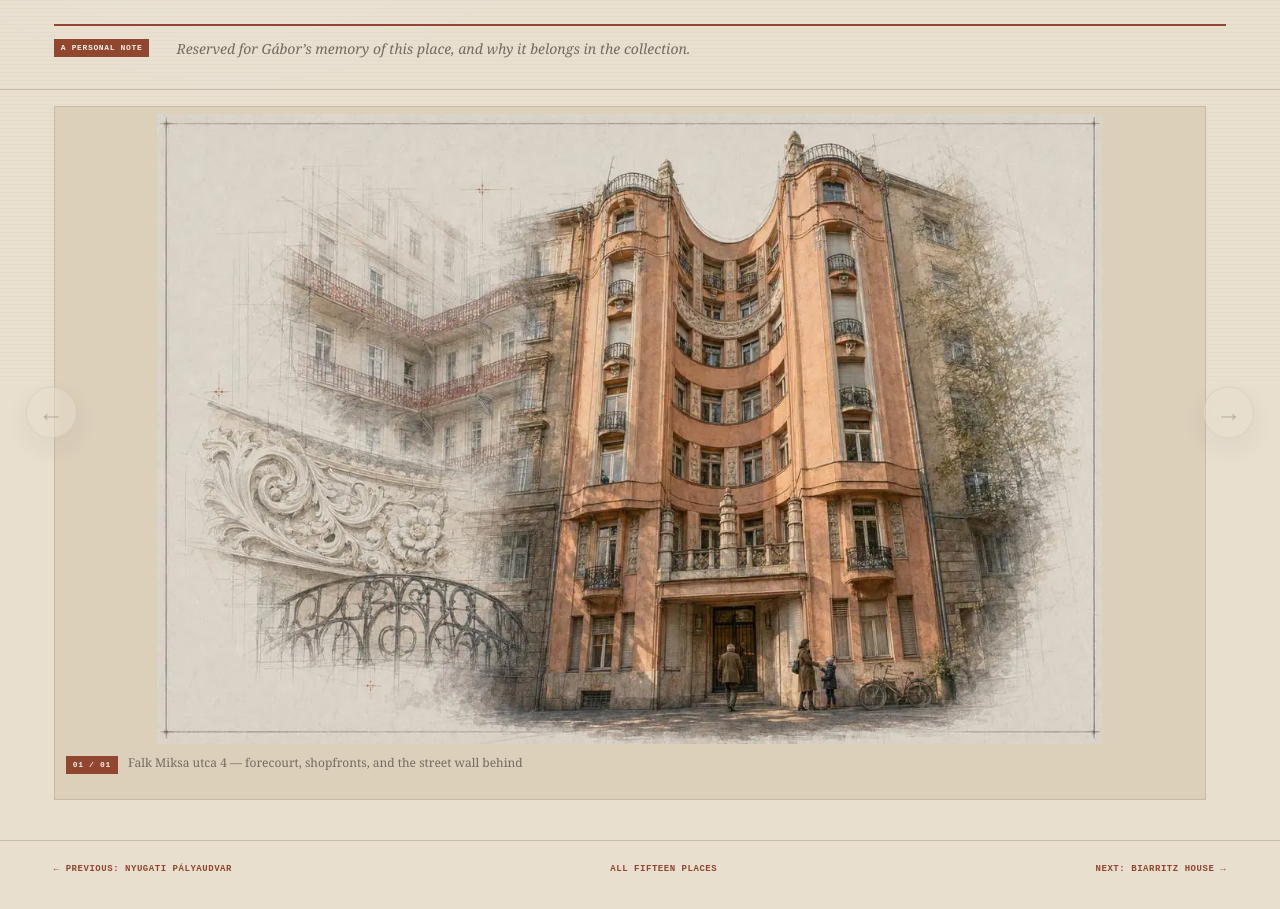
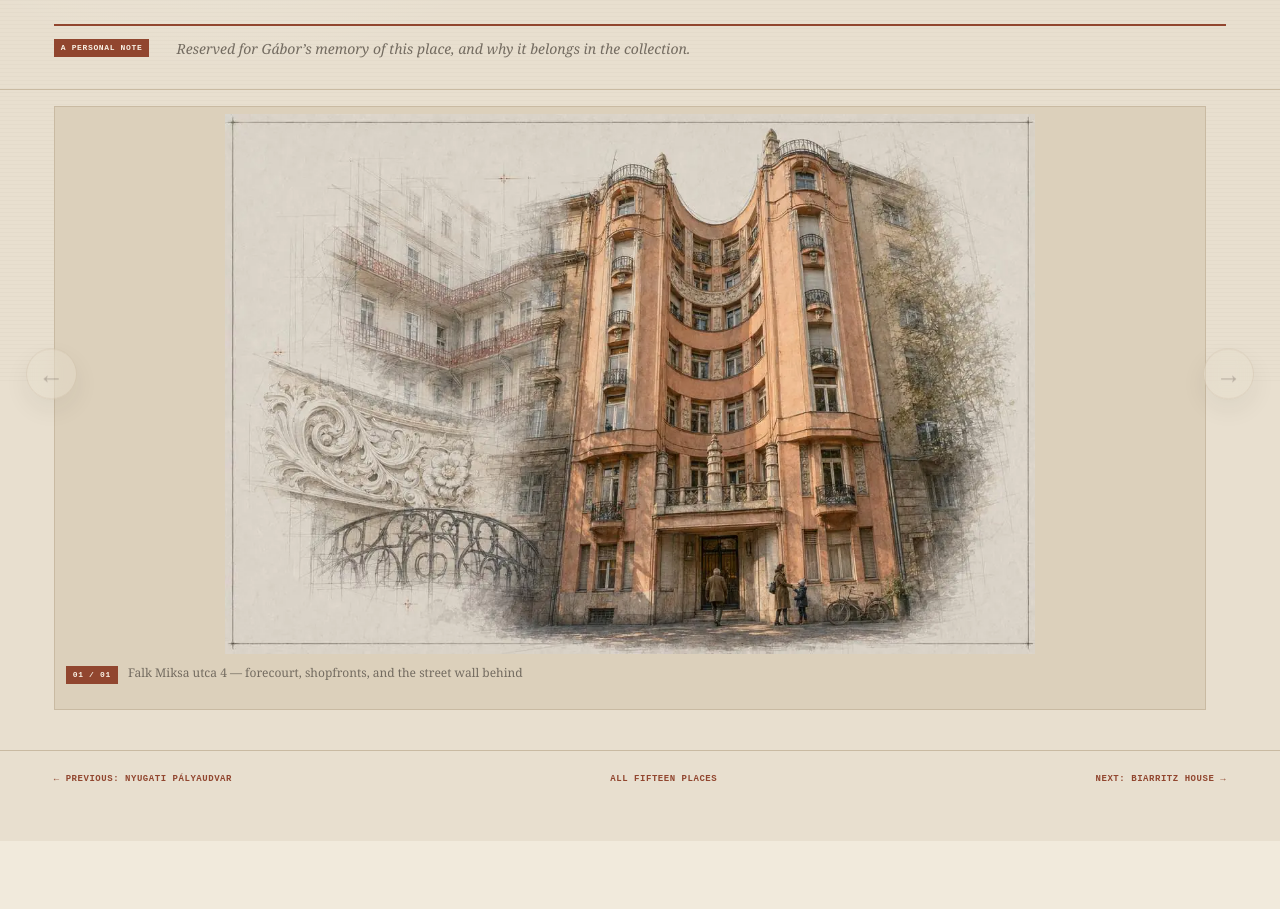
Before and after one commit to gabort-maps/inner-budapest-website, a Next.js app: page /keep/heritage-collection/falk in a window 1280 px wide. Shown: the part 419-1328 px from the top of the page. After the commit the page ends 1260 px from the top, so only its background shows below. Built offline with nearby package versions, Linux system fonts and the light colour scheme.

Commit message:
Keep heritage gallery captions in view

```diff
--- a/app/globals.css
+++ b/app/globals.css
@@ -2489,7 +2489,7 @@ body:has(.evidence-page) { overflow: hidden; }
   display: block;
   width: 100%;
   height: auto;
-  max-height: calc(100svh - 170px);
+  max-height: min(68svh, calc(100svh - 260px));
   object-fit: contain;
 }
 .heritage-filmstrip-card figcaption {
```
